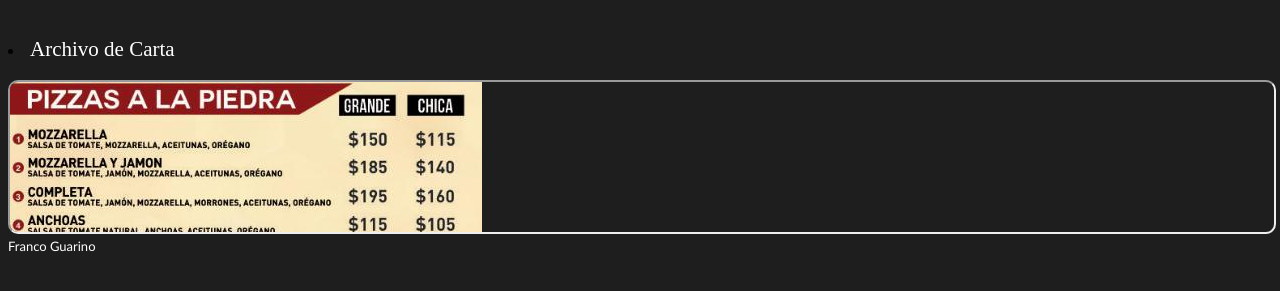
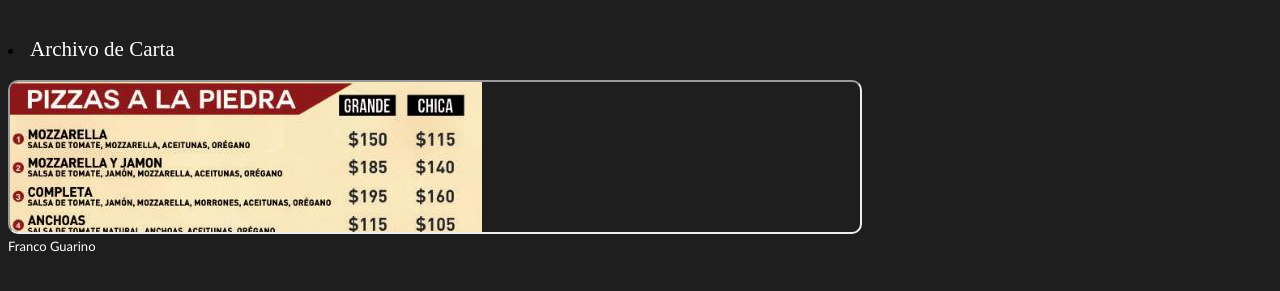
Before and after one commit to FranCode-Sand/Noche, a plain HTML site: page carta.html in a window 1280 px wide. Shown: the part 437-728 px from the top of the page. Drawn offline with Linux system fonts and the light colour scheme.

Commit message:
Actualizar index.css

```diff
--- a/index.css
+++ b/index.css
@@ -78,7 +78,7 @@ footer{
   border-radius: 25px;
   }
  iframe{
-  width:100%;
+  width:850px;
   height: auto;
   border-radius: 10px;
 
```
